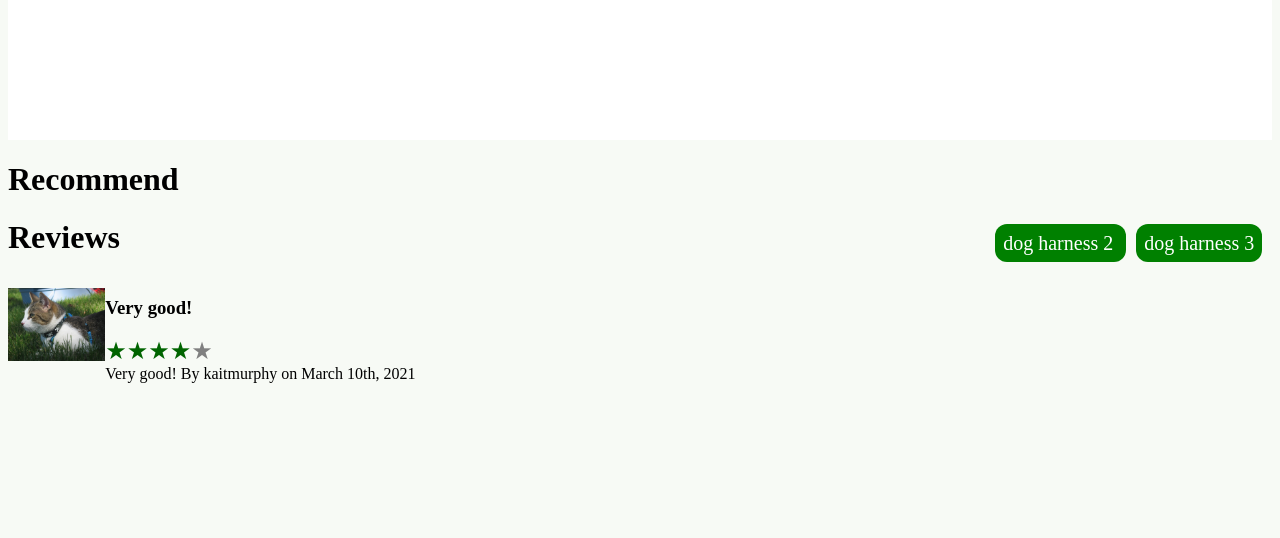
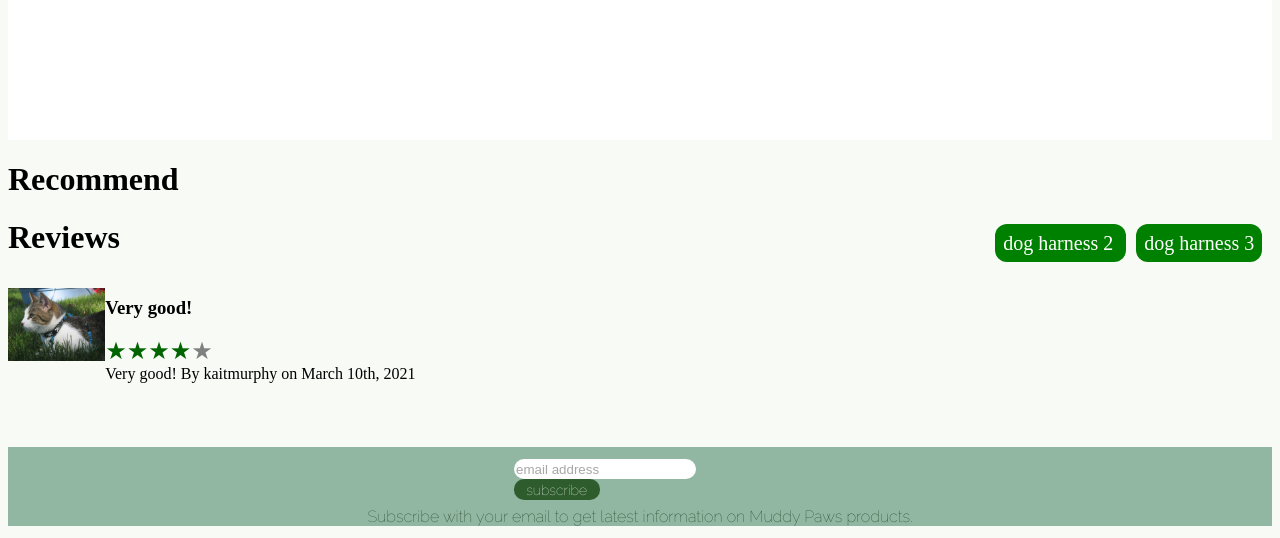
Before and after one commit to lingjie-feng/pui, a plain HTML site: page product-detail.html in a window 1280 px wide. Shown: the part 606-1144 px from the top of the page. Before the commit the page ends 997 px from the top, so only its background shows below. Drawn offline with Linux system fonts and the light colour scheme; some packages are replaced by stand-ins of ours; a script that the page names is missing.

Commit message:
added footer

```diff
--- a/product-detail.html
+++ b/product-detail.html
@@ -157,6 +157,15 @@
         </div>
     </div>
 
+    <footer>
+      <div id="subscript">
+        <div class="subscription">
+          <input id="input-box" type="email" name="emailaddress", value="email address" onclick="hidevalue()">
+          <button class="submit-button body-text" id="subcribe-btn" type="submit" onclick="display_sub()"> subscribe </button>
+        </div>
+        <p class="sub center body-text"> Subscribe with your email to get latest information on Muddy Paws products. </p>
+      </div>
+    </footer>
   </body>
 
 </html>
```
Lines whose indentation alone changed are shown as unchanged.
